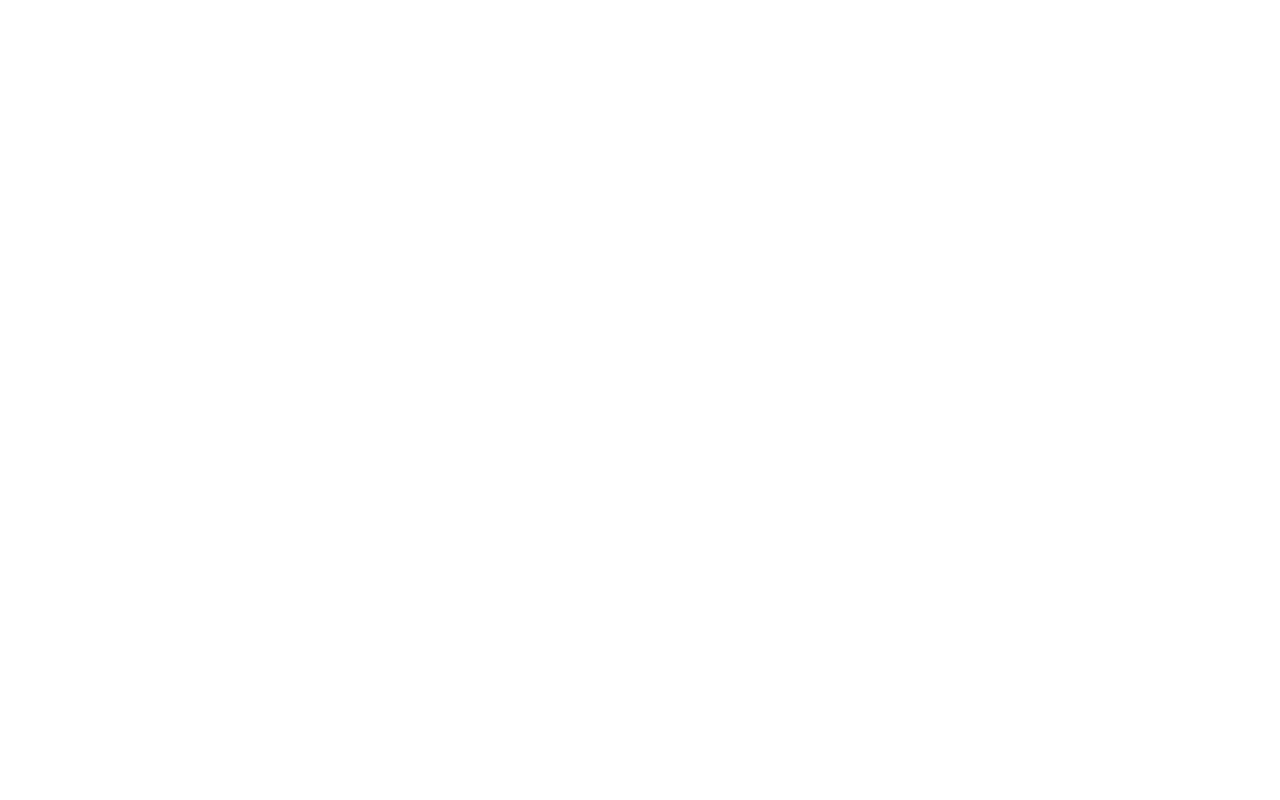
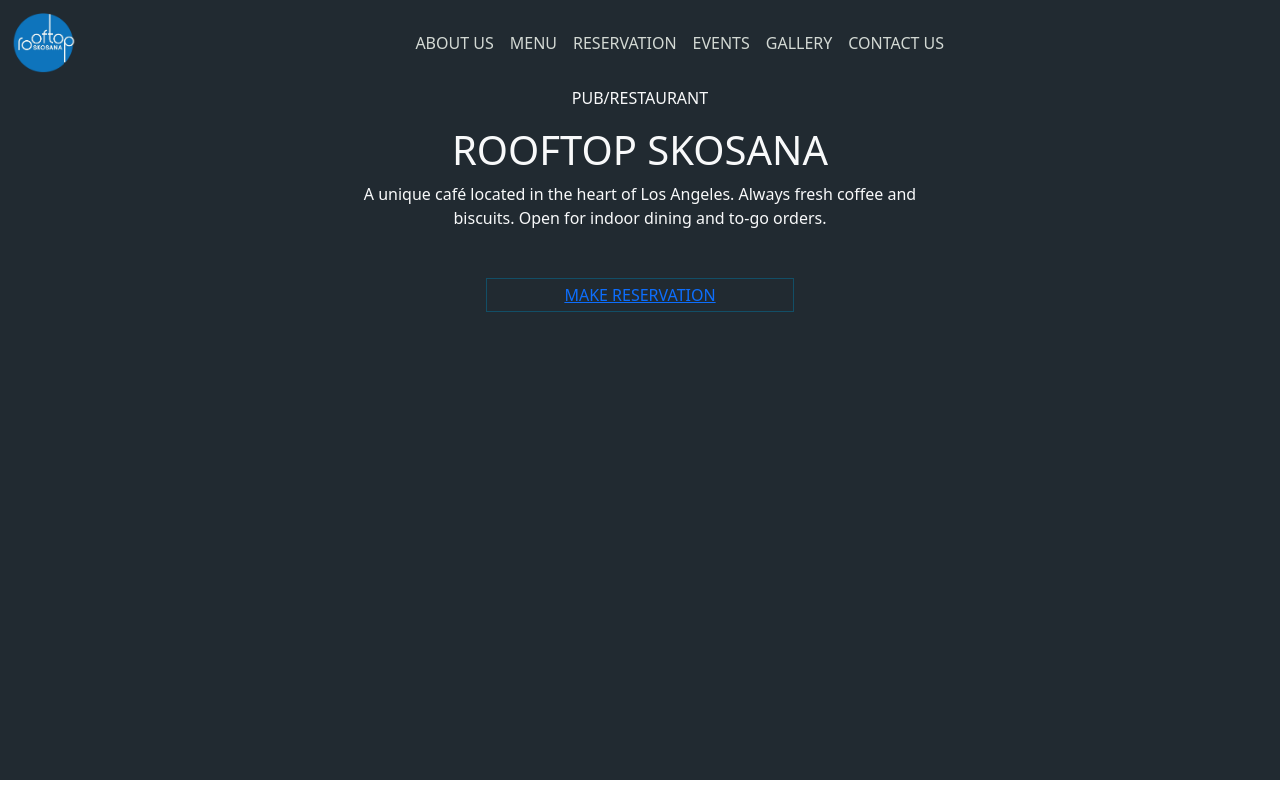
Before and after one commit to Shumani-Simeli/Grandlifestyle, a plain HTML site: page index.html in a window 1280 px wide. Drawn offline with nearby package versions, Linux system fonts and the light colour scheme.

Commit message:
add navbar to index page

```diff
--- a/index.html
+++ b/index.html
@@ -3,9 +3,58 @@
 <head>
     <meta charset="UTF-8">
     <meta name="viewport" content="width=device-width, initial-scale=1.0">
+    <link rel="stylesheet" href="./styles/index.css">
+    <link href="https://cdn.jsdelivr.net/npm/bootstrap@5.3.3/dist/css/bootstrap.min.css" rel="stylesheet" integrity="sha384-QWTKZyjpPEjISv5WaRU9OFeRpok6YctnYmDr5pNlyT2bRjXh0JMhjY6hW+ALEwIH" crossorigin="anonymous">
     <title>Grand Lifestyle</title>
 </head>
 <body>
+    <nav class="navbar navbar-expand-lg" style="background-color: #212A31;">
+        <div class="container-fluid ">
+          <a class="navbar-brand" href="#">
+            <img src="./image/logo.png" height="60">
+          </a>
+          <button class="navbar-toggler" type="button" data-bs-toggle="collapse" data-bs-target="#navbarNav" aria-controls="navbarNav" aria-expanded="false" aria-label="Toggle navigation">
+            <span class="navbar-toggler-icon"></span>
+          </button>
+          <div class="collapse navbar-collapse" id="navbarNav">
+            <ul class="navbar-nav mx-auto">
+              <li class="nav-item">
+                <a class="nav-link text-uppercase" aria-current="page" href="#">About Us</a>
+              </li>
+              <li class="nav-item">
+                <a class="nav-link text-uppercase" href="#">Menu</a>
+              </li>
+              <li class="nav-item">
+                <a class="nav-link text-uppercase" href="#">Reservation</a>
+              </li>
+              <li class="nav-item">
+                <a class="nav-link text-uppercase" href="#">Events</a>
+              </li>
+              <li class="nav-item">
+                <a class="nav-link text-uppercase" href="#">Gallery</a>
+              </li>
+              <li class="nav-item">
+                <a class="nav-link text-uppercase" href="#">Contact Us</a>
+              </li>
+            </ul>
+          </div>
+        </div>
+      </nav>
+      <div class="section" style="height: 86.7vh; background-color: #212A31;">
+        <div class="container text-center text-light w-50 h-50">
+            <p>PUB/RESTAURANT</p>
+            <h1>ROOFTOP SKOSANA</h1>
+            <p>
+                A unique café located in the heart of Los Angeles.
+                Always fresh coffee and biscuits.
+                Open for indoor dining and to-go orders.
+            </p>
+            <div class="text-uppercase w-50 mx-auto mt-5 p-1" style="border: 1px solid #124E66; color: #D3D9D4; text-decoration: none;">
+                <a href="#">Make Reservation</a>
+            </div>
+        </div>
 
+      </div>
+      <script src="https://cdn.jsdelivr.net/npm/bootstrap@5.3.3/dist/js/bootstrap.bundle.min.js" integrity="sha384-YvpcrYf0tY3lHB60NNkmXc5s9fDVZLESaAA55NDzOxhy9GkcIdslK1eN7N6jIeHz" crossorigin="anonymous"></script>
 </body>
 </html>
--- a/styles/index.css
+++ b/styles/index.css
@@ -0,0 +1,6 @@
+.body {
+    font-family:'Gill Sans', 'Gill Sans MT', Calibri, 'Trebuchet MS', sans-serif;
+}
+.navbar-nav .nav-link {
+    color: #D3D9D4 !important;
+}
```
Also changed, not shown: image/logo.png (added).
